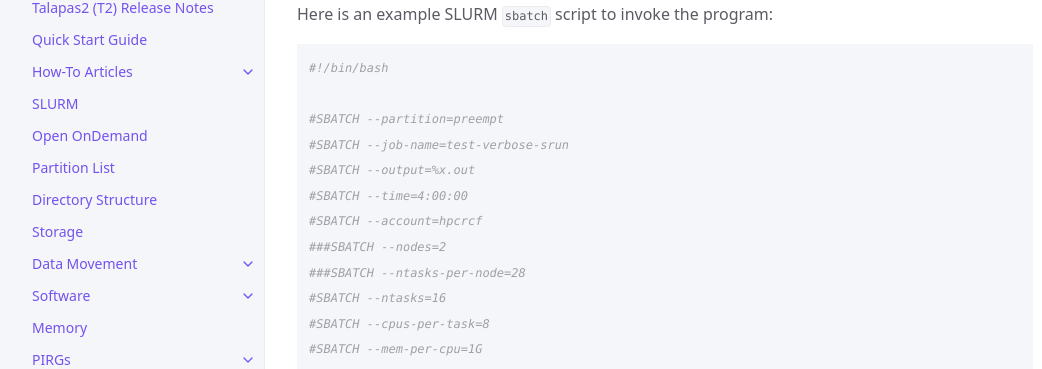
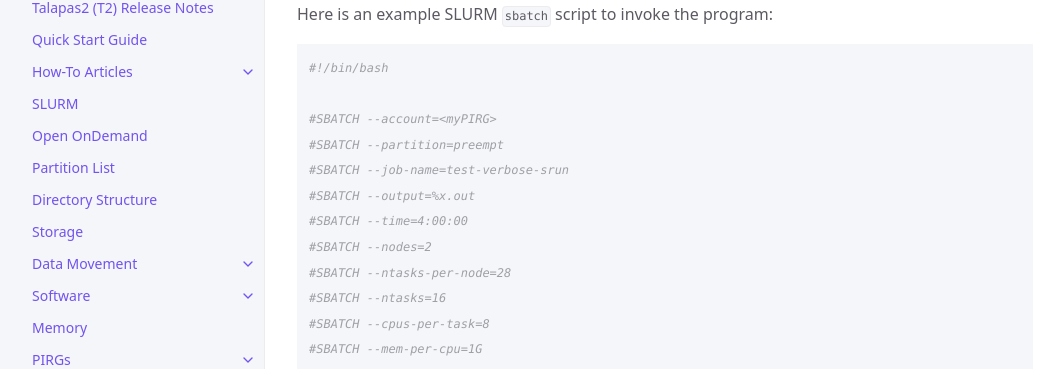
Before and after one commit to uoracs/talapas2-knowledge-base, a Jekyll site: the page built from docs/how-to_articles/how-to_submit_a_hybrid_job.md, in a window 1280 px wide and 900 px high, scrolled down 4084 px. Shown: the part 148-517 px from the top of the window, without its empty margins (107-1149 px from the left). Built offline with Jekyll 4.4.1, drawn with Linux system fonts in a browser that asks for light colours; cached includes are drawn as plain includes.

Commit message:
changes requested

````diff
--- a/docs/how-to_articles/how-to_submit_a_hybrid_job.md
+++ b/docs/how-to_articles/how-to_submit_a_hybrid_job.md
@@ -165,13 +165,13 @@ Here is an example SLURM `sbatch` script to invoke the program:
 ```bash
 #!/bin/bash
 
+#SBATCH --account=<myPIRG>
 #SBATCH --partition=preempt
 #SBATCH --job-name=test-verbose-srun
 #SBATCH --output=%x.out
 #SBATCH --time=4:00:00
-#SBATCH --account=hpcrcf
-###SBATCH --nodes=2
-###SBATCH --ntasks-per-node=28
+#SBATCH --nodes=2
+#SBATCH --ntasks-per-node=28
 #SBATCH --ntasks=16
 #SBATCH --cpus-per-task=8
 #SBATCH --mem-per-cpu=1G
````
Also changed, not shown: docs/how-to_articles/how-to_submit_a_gpu_job.md (+1 -1 lines).
